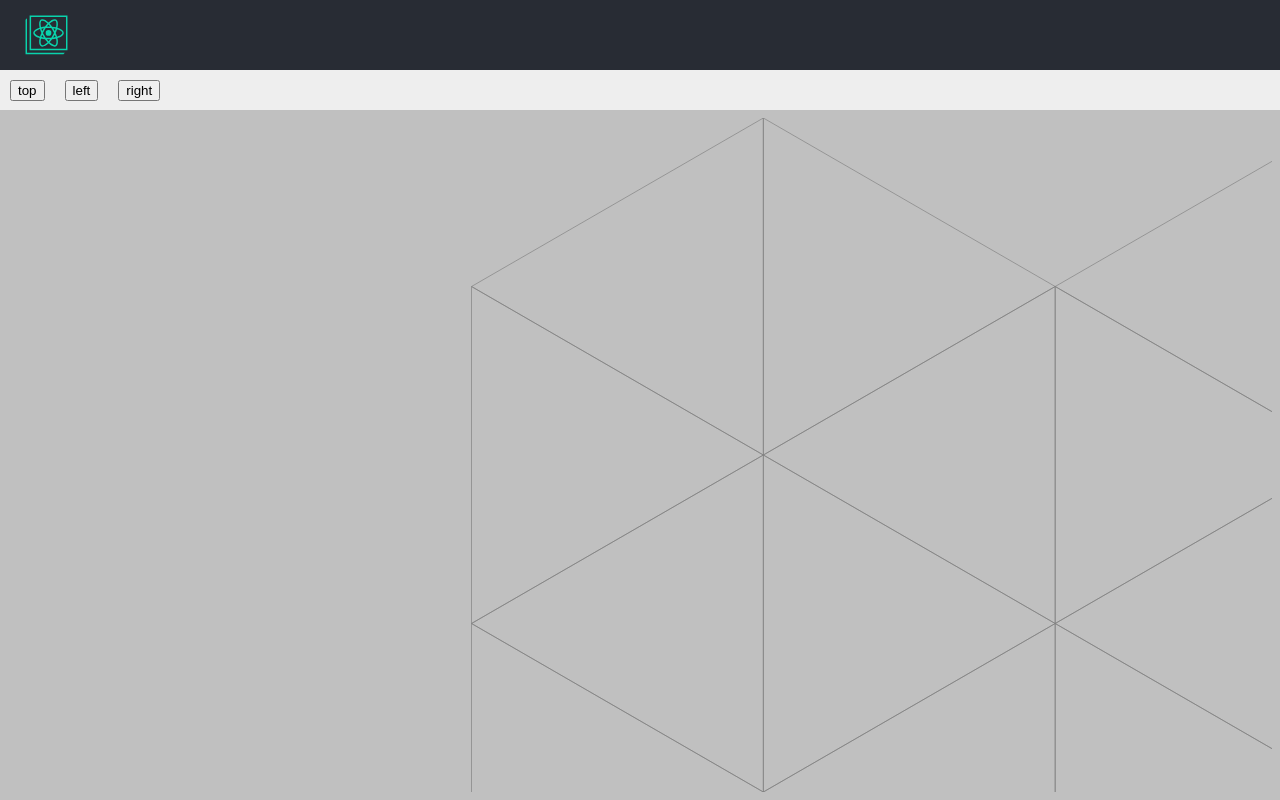
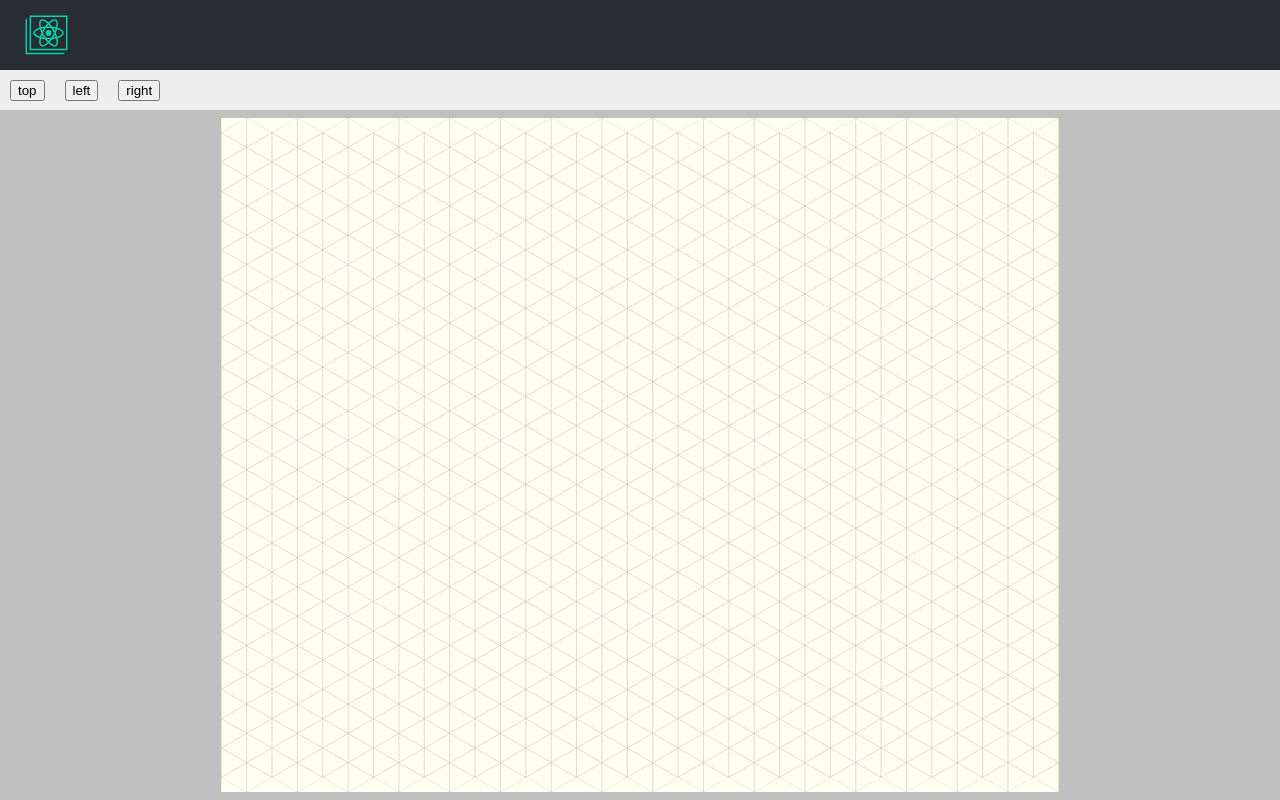
Before and after one commit to NicolasLetellier/isometricks, a React (Create React App) app: page / in a window 1280 px wide. Built offline with nearby package versions, Linux system fonts and the light colour scheme.

Commit message:
fix grid and implement triangle events

```diff
--- a/src/editor/Editor.js
+++ b/src/editor/Editor.js
@@ -1,25 +1,62 @@
 
 import React, { useState } from 'react';
+
+import { trianglesMapBuilder } from './gridUtils';
+import { calculateFacePoints } from './eventsUtils';
+
 import Toolbar from './toolbar/Toolbar';
 import Frame from './frame/Frame';
 import './Editor.css';
 
 // to start before having grid size selector,
-// here indicated in triangles
+// indicated in triangles
 const FIXED_GRID_DIMENSIONS = {
-  width: 25,
-  height: 25
+  width: 33,
+  height: 45
 };
 
 function Editor() {
-  // set to null: inactivate the triangle events
+  const [gridDimensionsInTriangles, setGridDimensionsInTriangles] = useState(FIXED_GRID_DIMENSIONS);
+  // activeface set to null: inactivate any click event
   const [activeFace, setActiveFace] = useState('top');
-  const [gridDimensionsInTriangles, setGridDimensionsInTriangles] = useState(FIXED_GRID_DIMENSIONS);
+  const [drawingHistory, setDrawingHistory] = useState([]);
+
+  const trianglesMap = trianglesMapBuilder(gridDimensionsInTriangles.width, gridDimensionsInTriangles.height);
+
+  function triangleClickHandler(triangleMapCoord, triangleMapData) {
+    const points = calculateFacePoints(
+      triangleMapCoord,
+      triangleMapData,
+      trianglesMap,
+      activeFace
+    );
+    let color; // any css syntax accepted
+    if (activeFace === 'top') {
+      color = 'lightskyblue';
+    } else if (activeFace === 'right') {
+      color = 'mediumblue';
+    } else if (activeFace === 'left') {
+      color = 'royalblue';
+    }
+    const drawing = {
+      origin: 'triangle', // other will be 'point' when implemented
+      orientation: triangleMapData.orientation,
+      points,
+      color
+    };
+    const actualisedDrawingHistory = drawingHistory.concat(drawing);
+    setDrawingHistory(actualisedDrawingHistory);
+  }
 
   return (
     <div className="Editor">
       <Toolbar setActiveFace={setActiveFace} />
-      <Frame activeFace={activeFace} gridDimensionsInTriangles={gridDimensionsInTriangles} />
+      <Frame
+        gridDimensionsInTriangles={gridDimensionsInTriangles}
+        trianglesMap={trianglesMap}
+        triangleClickHandler={triangleClickHandler}
+        drawingHistory={drawingHistory}
+      />
     </div>
   );
 }
--- /dev/null
+++ b/src/editor/eventsUtils.js
@@ -0,0 +1,46 @@
+
+// may be interesant to return points directly as string
+// as in svg syntax??????
+function calculateFacePoints(
+  triangleMapCoord,
+  triangleMapData,
+  trianglesMap,
+  activeFace
+) {
+  const orientation = triangleMapData.orientation;
+  const eventTriangleCoord = triangleMapData.coordinates;
+
+  const points = [];
+  if (activeFace === 'left' || activeFace === 'right') {
+    if (orientation === activeFace) {
+      const upperTriangleCoord = trianglesMap[triangleMapCoord.x][triangleMapCoord.y - 1].coordinates;
+      points.push(upperTriangleCoord.topVertexCoord);
+      points.push(eventTriangleCoord.topVertexCoord);
+      points.push(eventTriangleCoord.bottomVertexCoord);
+      points.push(eventTriangleCoord.sideVertexCoord);
+    } else {
+      const lowerTriangleCoord = trianglesMap[triangleMapCoord.x][triangleMapCoord.y + 1].coordinates;
+      points.push(eventTriangleCoord.topVertexCoord);
+      points.push(eventTriangleCoord.sideVertexCoord);
+      points.push(lowerTriangleCoord.bottomVertexCoord);
+      points.push(eventTriangleCoord.bottomVertexCoord);
+    }
+  } else if (activeFace === 'top') {
+    if (orientation === 'left') {
+      const onRightTriangleCoord = trianglesMap[triangleMapCoord.x + 1][triangleMapCoord.y].coordinates;
+      points.push(eventTriangleCoord.topVertexCoord);
+      points.push(onRightTriangleCoord.sideVertexCoord);
+      points.push(eventTriangleCoord.bottomVertexCoord);
+      points.push(eventTriangleCoord.sideVertexCoord);
+    } else if (orientation === 'right') {
+      const onLeftTriangleCoord = trianglesMap[triangleMapCoord.x - 1][triangleMapCoord.y].coordinates;
+      points.push(eventTriangleCoord.topVertexCoord);
+      points.push(eventTriangleCoord.sideVertexCoord);
+      points.push(eventTriangleCoord.bottomVertexCoord);
+      points.push(onLeftTriangleCoord.sideVertexCoord);
+    }
+  }
+  return points;
+}
+
+export { calculateFacePoints };
--- a/src/editor/frame/Frame.js
+++ b/src/editor/frame/Frame.js
@@ -1,30 +1,61 @@
 
 import React from 'react';
 import TrianglesGrid from './TrianglesGrid';
-import { trianglesMapBuilder } from './gridUtils';
+import { calculateGridDimensions } from './../gridUtils';
 import './Frame.css';
 
 
-function Frame({ gridDimensionsInTriangles, activeFace }) {
-  const trianglesMap = trianglesMapBuilder(gridDimensionsInTriangles.width, gridDimensionsInTriangles.height);
+function Frame({
+  gridDimensionsInTriangles,
+  trianglesMap,
+  triangleClickHandler,
+  drawingHistory
+}) {
+  const gridDimensions = calculateGridDimensions(gridDimensionsInTriangles.width, gridDimensionsInTriangles.height);
 
-  // WARNING! we must find a way to not re-render Grid when activeFace change...
+  // WARNING! we must find a way to not re-render Grid when activeFace,
+  // colors or drawing history change...
 
   // GOAL is to change the visible grid from triangles grid to points grid,
   // but conserve these two layers for related events
 
-  // viewbox: must adjust to sizes calculated from gridDimensionsInTriangles to
-  // true grid dimensions (based on triangle side = 1)
+  const drawingPolygons = [];
+
+  drawingHistory.forEach((drawing, index) => {
+    const points = drawing.points.reduce((acc, value) => {
+      return (acc + `${value[0]},${value[1]} `);
+    }, '');
+    drawingPolygons.push((
+      <polygon
+        key={index}
+        points={points}
+        stroke="none"
+        fill={drawing.color}
+      />
+    ));
+  });
+
   return (
     <div className="Frame">
       <svg
         className="Frame-svg"
-        viewBox={`0 0 1 2`}
+        viewBox={`0 0 ${gridDimensions.width} ${gridDimensions.height}`}
+        preserveAspectRatio="xMidYMin"
       >
+        <rect
+          x="0"
+          y="0"
+          width={gridDimensions.width}
+          height={gridDimensions.height}
+          className="Frame-background"
+          stroke="none"
+          fill={'ivory'}
+        />
+        {drawingPolygons}
         <TrianglesGrid
           gridDimensionsInTriangles={gridDimensionsInTriangles}
           trianglesMap={trianglesMap}
-          activeface={activeFace}
+          triangleClickHandler={triangleClickHandler}
         />
       </svg>
     </div>
--- a/src/editor/frame/TrianglesGrid.js
+++ b/src/editor/frame/TrianglesGrid.js
@@ -2,24 +2,31 @@
 import React from 'react';
 import './TrianglesGrid.css';
 
-function TrianglesGrid({ gridDimensionsInTriangles, trianglesMap }) {
+function TrianglesGrid({ gridDimensionsInTriangles, trianglesMap, triangleClickHandler }) {
+
   const trianglesPolygons = [];
   for (let x = 0; x < gridDimensionsInTriangles.width; x++) {
     for (let y = 0; y < gridDimensionsInTriangles.height; y++) {
-      const triangleData = trianglesMap[x][y];
-      const orientation = triangleData.orientation;
-      const triangleCoord = triangleData.coordinates;
-      const topCoord = triangleCoord.topVertexCoord;
-      const sideCoord = triangleCoord.sideVertexCoord;
-      const bottomCoord = triangleCoord.bottomVertexCoord;
+      const triangleMapData = trianglesMap[x][y];
+
+      const orientation = triangleMapData.orientation;
+      const triangleGridCoord = triangleMapData.coordinates;
+      const topCoord = triangleGridCoord.topVertexCoord;
+      const sideCoord = triangleGridCoord.sideVertexCoord;
+      const bottomCoord = triangleGridCoord.bottomVertexCoord;
+
       trianglesPolygons.push((
         <polygon
           key={`${x},${y}`}
           points={`${topCoord[0]},${topCoord[1]} ${sideCoord[0]},${sideCoord[1]} ${bottomCoord[0]},${bottomCoord[1]}`}
           data-orientation={orientation}
-          stroke="grey"
-          strokeWidth="0.002"
+          stroke="silver"
+          strokeWidth="0.01"
           fill="transparent"
+          onClick={() => triangleClickHandler(
+            {x, y},
+            triangleMapData
+          )}
         />
       ));
     }
--- a/src/editor/frame/gridUtils.js
+++ b/src/editor/gridUtils.js
@@ -4,9 +4,8 @@
 // hexagons 'pointy topped'
 // a LOT of calculations are extrapolated based on this assumption
 
-// Here we define this value as a universal basis of the project.
-// This will help to compute other values like svg grid dimensions
-// with only the 2D array dimensions
+// Here we define this value (1) as a universal basis of the project.
+// This will help to visualize other values like svg grid dimensions
 const TRIANGLE_EDGE_LENGTH = 1;
 
 function giveTriangleHeight(triangleEdgeLength) {
@@ -79,4 +78,13 @@ function trianglesMapBuilder(gridWidthInTriangles, gridHeightInTriangles) {
   return map;
 }
 
-export { trianglesMapBuilder };
+function calculateGridDimensions(gridWidthInTriangles, gridHeightInTriangles) {
+  const width = gridWidthInTriangles * giveTriangleHeight(TRIANGLE_EDGE_LENGTH);
+  const height = ((gridHeightInTriangles - 1) * TRIANGLE_EDGE_LENGTH / 2) + TRIANGLE_EDGE_LENGTH;
+  return {
+    width,
+    height
+  };
+}
+
+export { trianglesMapBuilder, calculateGridDimensions };
```
